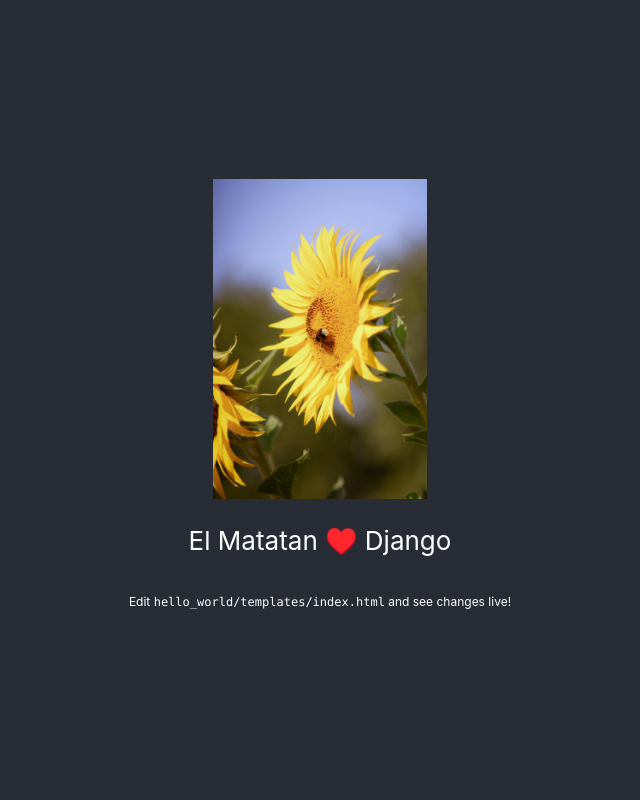
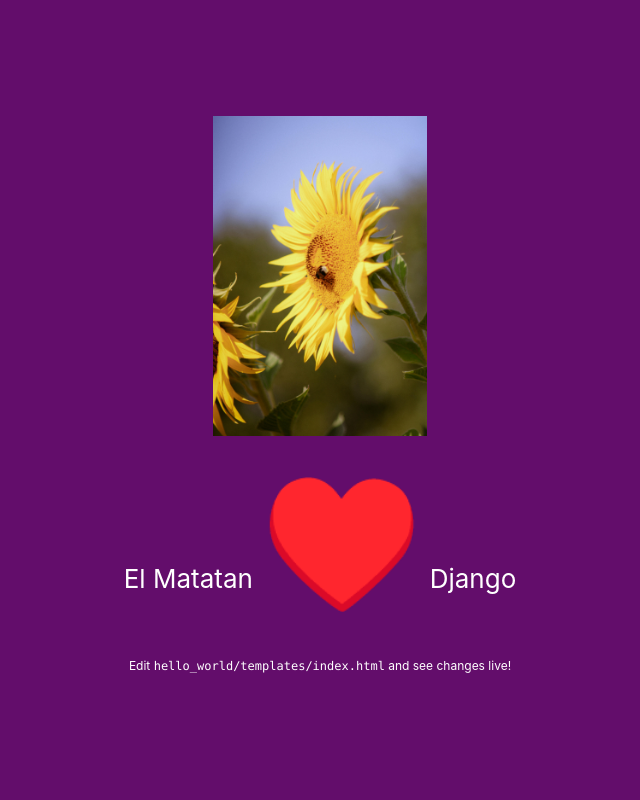
Before and after one commit to mvillavicenciolenes/ET721_Lab10_Django_Practice, a Django app: page / in a window 1280 px wide. Shown: the whole page, without its empty margins (320-960 px from the left). Run offline with Django 5.2, Linux system fonts and the light colour scheme.

Commit message:
Villavicencio_Lab_10_Practice

```diff
--- a/hello_world/static/main.css
+++ b/hello_world/static/main.css
@@ -22,7 +22,7 @@
   }
 
   .App-header {
-    background-color: #282c34;
+    background-color: #630d6b;
     min-height: 100vh;
     display: flex;
     flex-direction: column;
@@ -37,7 +37,8 @@
   }
 
   .heart {
-    color: #ff0000;
+    color: #f80505;
+    font-size: 5em;
   }
 
   .small {
```
